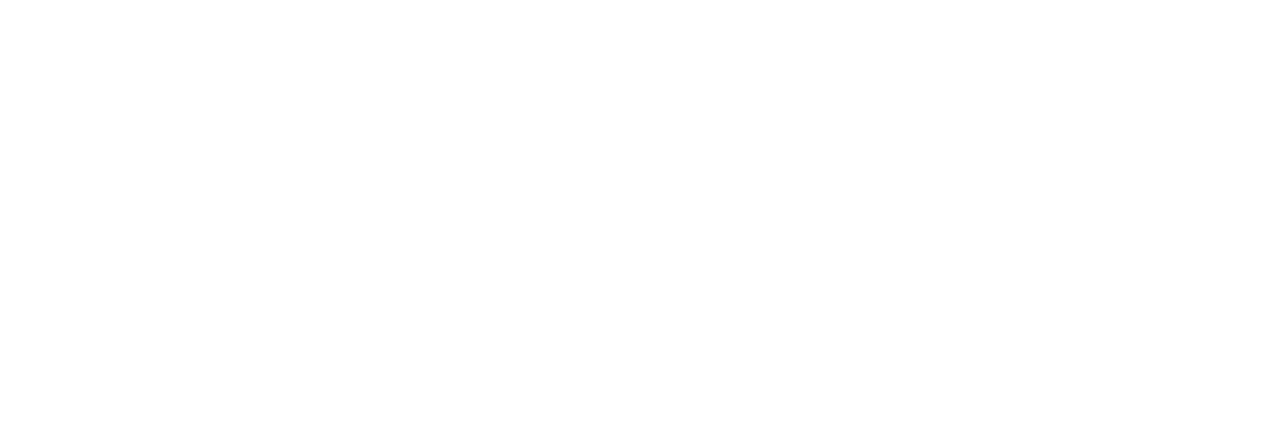
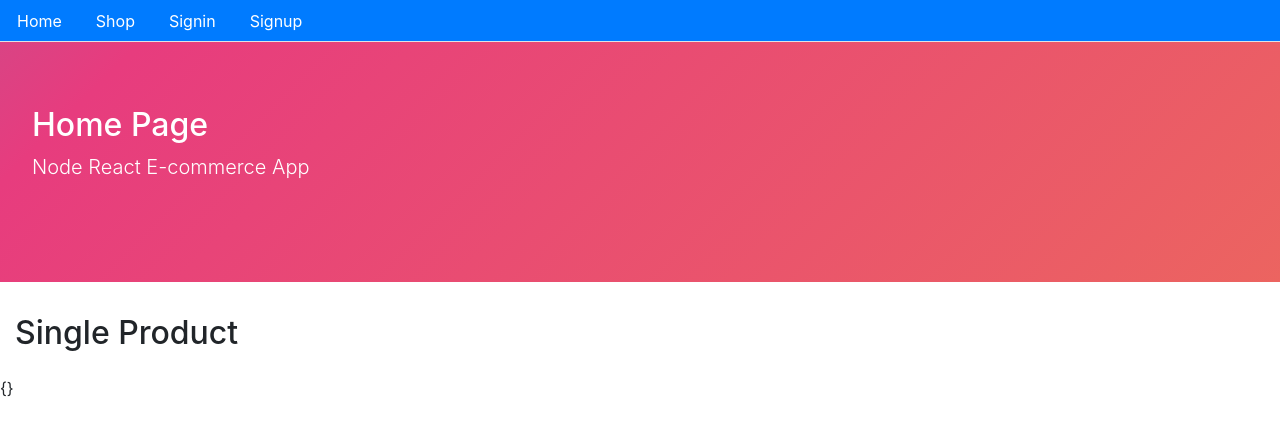
Before and after one commit to n4sunday/ecommerce-frontend, a React (Create React App) app: page /product/1 in a window 1280 px wide. Shown: the top 434 px of the page. Built offline with nearby package versions, Linux system fonts and the light colour scheme; no server answers.

Commit message:
single product component

```diff
--- a/src/Routes.js
+++ b/src/Routes.js
@@ -10,6 +10,7 @@
 import AddCategory from './admin/AddCategory'
 import AddProduct from './admin/AddProduct'
 import Shop from './core/Shop'
+import Product from './core/Product'
 
 
 
@@ -23,8 +24,9 @@
                 <Route path='/signin' exact component={Signin} />
                 <PrivateRoute path='/user/dashboard' exact component={Dashboard} />
                 <AdminRoute path='/admin/dashboard' exact component={AdminDashboard} />
-                <AdminRoute path='/create/category' exact component={AddCategory}/>
-                <AdminRoute path='/create/product' exact component={AddProduct}/>
+                <AdminRoute path='/create/category' exact component={AddCategory} />
+                <AdminRoute path='/create/product' exact component={AddProduct} />
+                <Route path='/product/:productId' exact component={Product} />
             </Switch>
         </BrowserRouter>
     )
--- a/src/core/Card.js
+++ b/src/core/Card.js
@@ -11,7 +11,7 @@
                     <ShowImage item={product} url="product" />
                     <p>{product.description.substring(0, 100)}</p>
                     <p>${product.price}</p>
-                    <Link>
+                    <Link to={`/product/${product._id}`}>
                         <button className="btn btn-outline-primary mt-2 mb-2 mx-1">
                             View Product
                         </button>
--- /dev/null
+++ b/src/core/Product.js
@@ -0,0 +1,39 @@
+import React, { useState, useEffect } from 'react'
+import Layout from './Layout'
+import { getProducts, read } from './apiCore'
+import Card from './Card'
+
+const Product = (props) => {
+    const [product, setProduct] = useState({})
+    const [error, setError] = useState(false)
+
+    const loadSingleProduct = productId => {
+        read(productId).then(data => {
+            if (data.error) {
+                setError(data.error)
+            }
+            else {
+                setProduct(data)
+            }
+        })
+    }
+
+    useEffect(() => {
+        const productId = props.match.params.productId
+        loadSingleProduct(productId)
+    }, [])
+
+    return (
+        <Layout
+            title="Home Page"
+            description="Node React E-commerce App"
+            className="container-fluid"
+        >
+            <h2 className="mb-4">Single Product</h2>
+            <div className="row">
+                {JSON.stringify(product)}
+            </div>
+        </Layout>
+    )
+}
+export default Product
--- a/src/core/apiCore.js
+++ b/src/core/apiCore.js
@@ -54,3 +54,13 @@
         })
         .catch(err => console.log(err))
 }
+
+export const read = (productId) => {
+    return fetch(`${API}/product/${productId}`, {
+        method: 'GET'
+    })
+        .then(response => {
+            return response.json()
+        })
+        .catch(err => console.log(err))
+}
```
